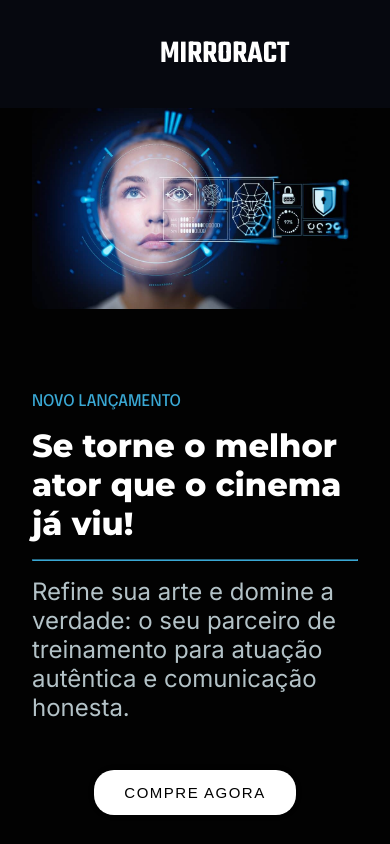
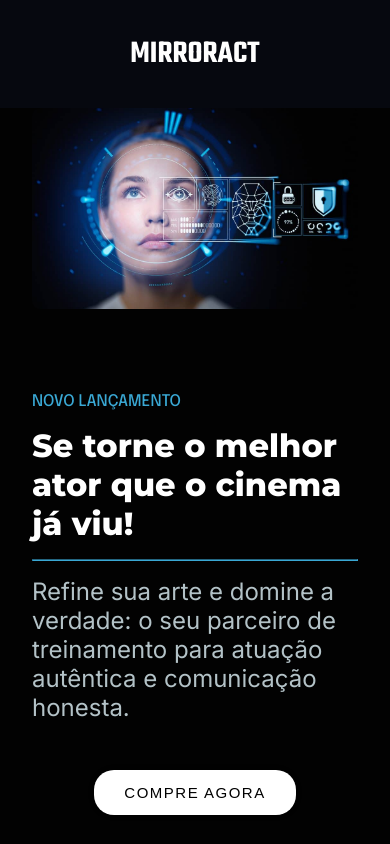
Before and after one commit to gustavoDev02/landing-page-3000-responsive, a plain HTML site: page index.html in a window 390 px wide. Shown: the top 844 px of the page. Drawn offline with Linux system fonts and the light colour scheme.

Commit message:
Add files via upload

```diff
--- a/css/style.css
+++ b/css/style.css
@@ -583,7 +583,7 @@ footer{
     }
 
     .funcionalidades{
-        height: 190rem;
+        height: 200rem;
     }
 
     .funcionalidades-info{
@@ -674,4 +674,10 @@ footer{
         flex-basis: 15rem; /* define comprimento(parecido com widht) de um item flex - se não for flex não tem efeito */
     }
 
+    .logo{
+        width: 100%;
+        display: flex;
+        justify-content: center;
+        margin: auto;
+    }
 }
```
